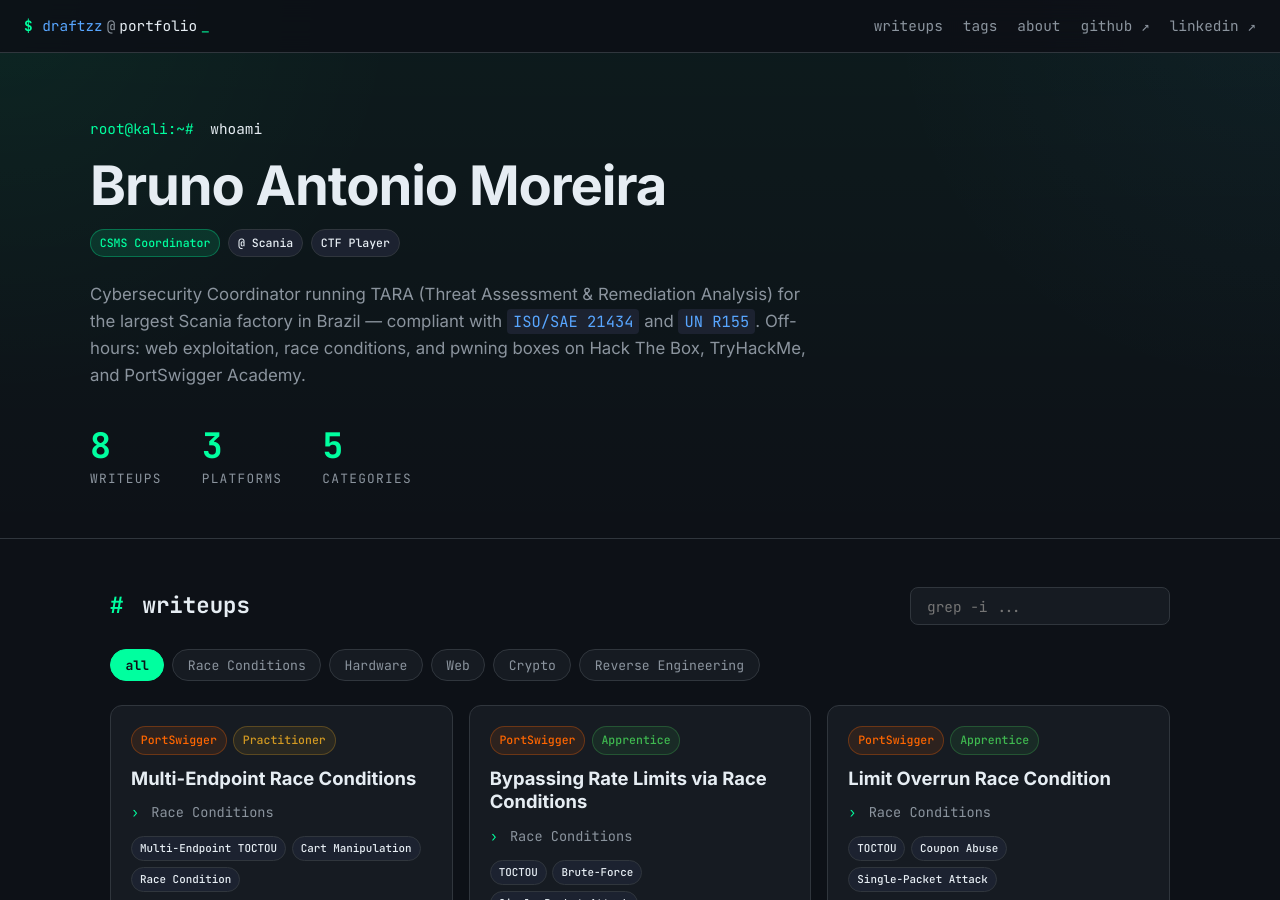
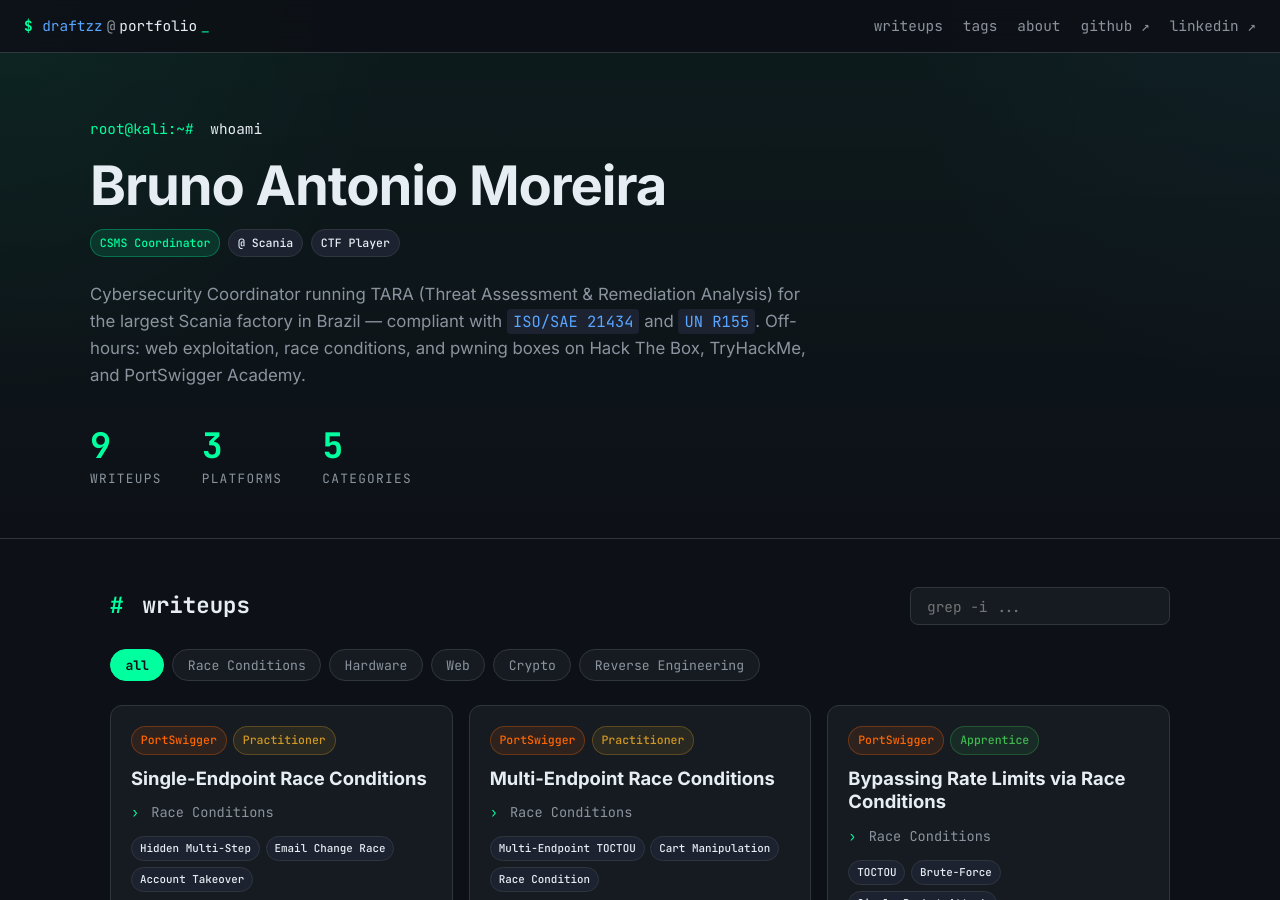
Before and after one commit to draftzz/draftzz.github.io, a Jekyll site: the page built from index.md, in a window 1280 px wide and 900 px high. Built offline with Jekyll 4.4.1, drawn with Linux system fonts in a browser that asks for light colours.

Commit message:
Fix: Add front matter to single-endpoint writeup

```diff
--- a/_writeups/race-condition-single-endpoint.md
+++ b/_writeups/race-condition-single-endpoint.md
@@ -1,3 +1,11 @@
+---
+title: "Single-Endpoint Race Conditions"
+platform: "PortSwigger"
+category: "Race Conditions"
+difficulty: "Practitioner"
+date: 2026-04-15
+techniques: ["Hidden Multi-Step", "Email Change Race", "Account Takeover"]
+---
 # Lab: Single-Endpoint Race Conditions
 
 ## Platform
```
